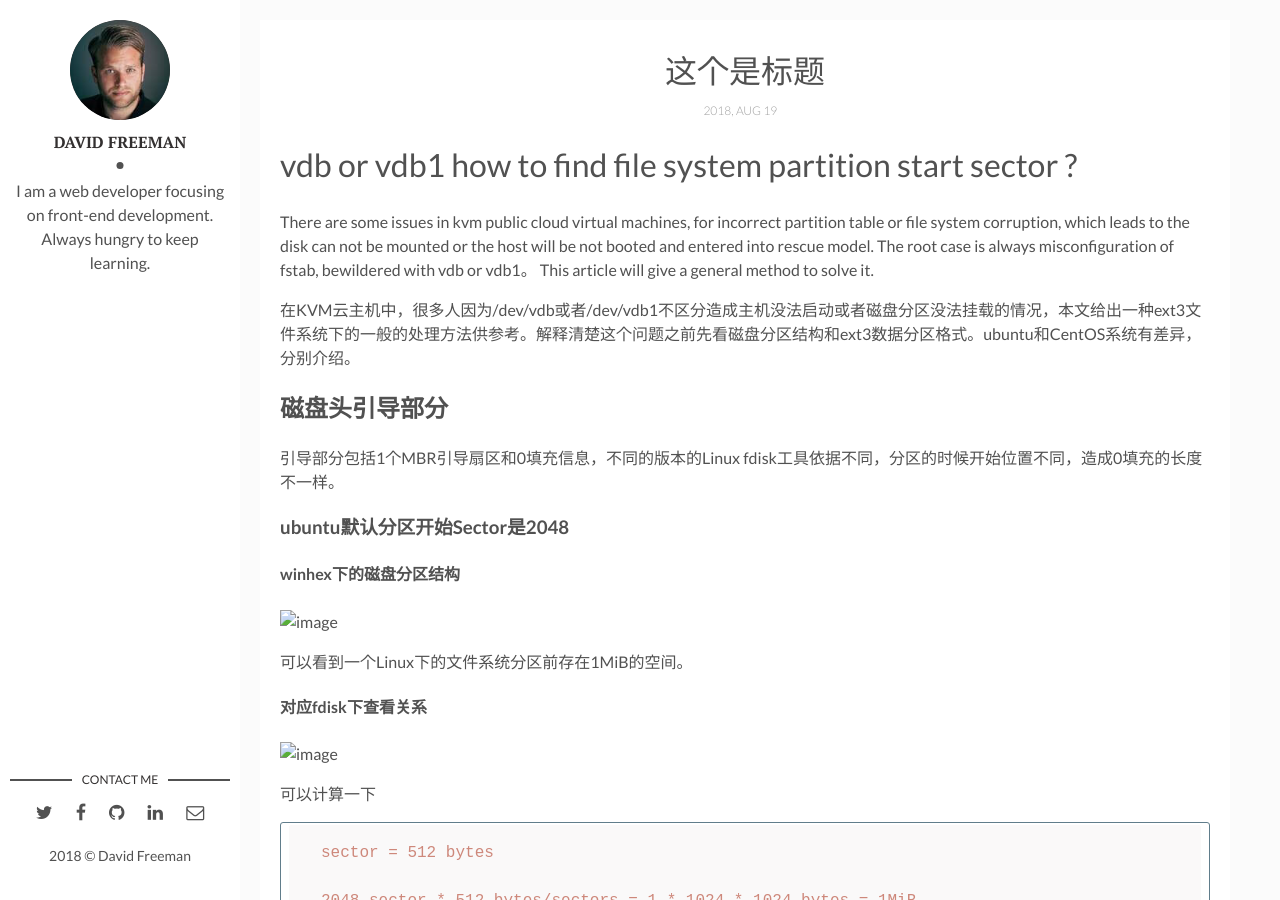
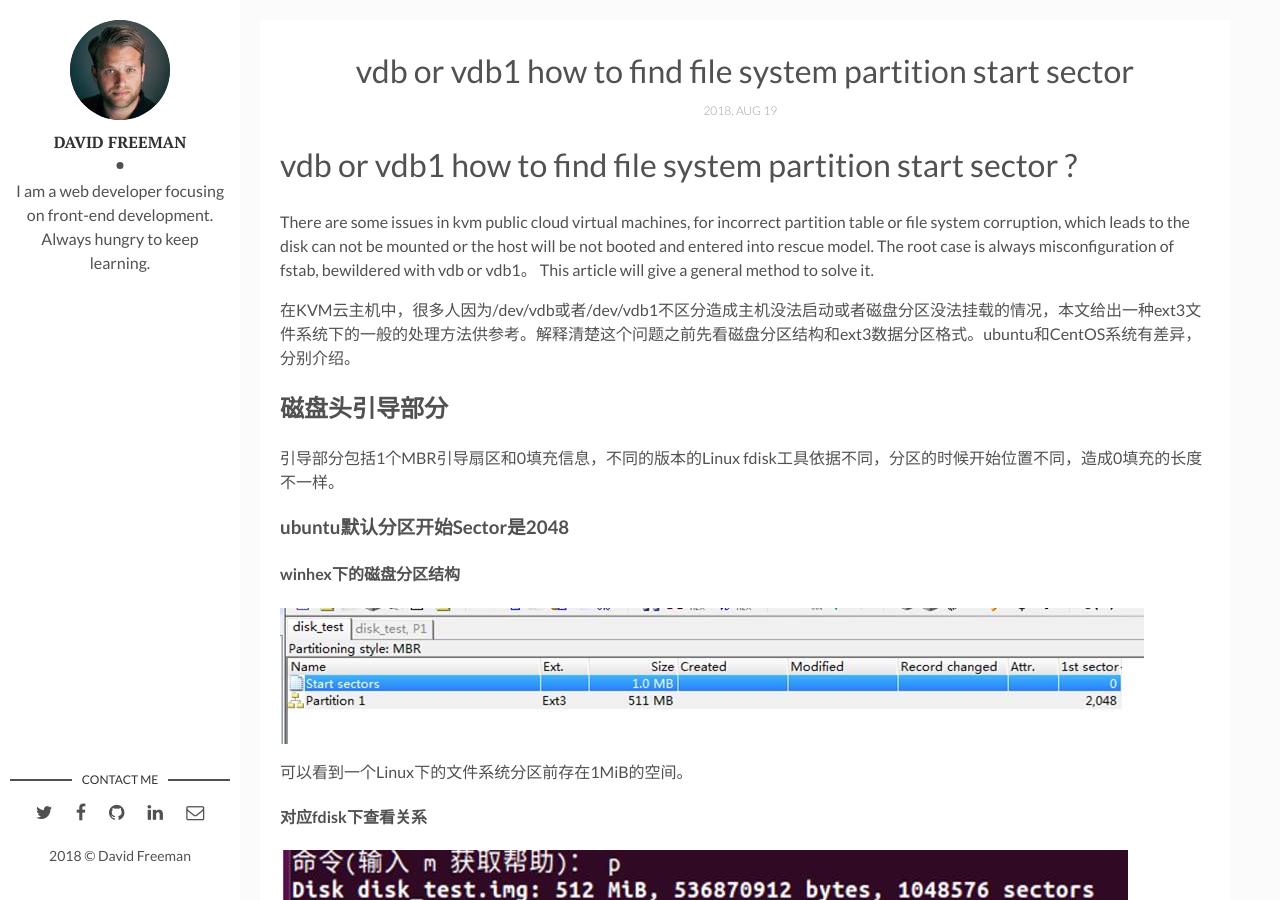
Before and after one commit to changliwei/changliwei.github.io, a Jekyll site: the page built from _posts/2018-08-19-vdb-or-vdb1-how-to-find-ext3-filesystem-partion-start-sector.markdown, in a window 1280 px wide and 900 px high. Built offline with Jekyll 4.4.1, drawn with Linux system fonts in a browser that asks for light colours; comment, search, counter and statistics services are not loaded; some of the changed lines change nothing that is shown.

````diff
--- a/_posts/2018-08-19-vdb-or-vdb1-how-to-find-ext3-filesystem-partion-start-sector.markdown
+++ b/_posts/2018-08-19-vdb-or-vdb1-how-to-find-ext3-filesystem-partion-start-sector.markdown
@@ -1,6 +1,6 @@
 ---
 layout: post
-title: 这个是标题
+title: vdb or vdb1 how to find file system partition start sector
 date: 2018-08-19 10:00:00.000000000 +08:00
 tags: partition start sector
 ---
@@ -18,11 +18,11 @@
 ### ubuntu默认分区开始Sector是2048
 #### winhex下的磁盘分区结构
 
-![image](assets/img/0819/disk_structure.jpg)
+![image]({{site.baseurl}}/assets/img/0819/disk_structure.jpg)
 
 可以看到一个Linux下的文件系统分区前存在1MiB的空间。
 #### 对应fdisk下查看关系
-![image](assets/img/0819/disk_structure1.jpg)
+![image]({{site.baseurl}}/assets/img/0819/disk_structure1.jpg)
 
 可以计算一下
 
@@ -33,7 +33,7 @@
 ```
 
 从winhex直接查看磁盘或者fdisk查看可以知道**磁盘分区前有1MiB空间**。这1MiB的空间，除了前512MiB的MBR，剩余是0填充的。
-![image](assets/img/0819/ubuntu.jpg)
+![image]({{site.baseurl}}/assets/img/0819/ubuntu.jpg)
 
 
 ### CentOS默认分区开始Sector是63
@@ -43,10 +43,10 @@
 
 - 0-1 sector为MBR
 - 2-63 sector为0填充
-![image](assets/img/0819/centos.jpg)
+![image]({{site.baseurl}}/assets/img/0819/centos.jpg)
 
 ## Ext3 磁盘数据结构
-![image](assets/img/0819/disk_data_structure.jpg)
+![image]({{site.baseurl}}/assets/img/0819/disk_data_structure.jpg)
 
 这里先看第0个Block group，因为我们要分析分区引导位置，所以从第一个开始。
 根据ext4文件系统数据格式（https://ext4.wiki.kernel.org/index.php/Ext4_Disk_Layout）知道（同样适合ext3）, 第0个block group中开头存在1024B的预留用来安装x86的引导和填充。具体可以见：
@@ -59,13 +59,13 @@
 ## 超级块数据结构
 Total size is 1024 bytes. 很长自行查看，这里关注特征码，magic相对Magic signature位置。
 
-![image](assets/img/0819/magic.jpg)
+![image]({{site.baseurl}}/assets/img/0819/magic.jpg)
 
 
 ### ubuntu Magic signature位置计算
 
 
-![image](assets/img/0819/ubuntu_magic.jpg)
+![image]({{site.baseurl}}/assets/img/0819/ubuntu_magic.jpg)
 
 根据之前分析
 
@@ -79,7 +79,7 @@
 
 
 ### CentOS Magic signature位置计算
-![image](assets/img/0819/centos_magic.jpg)
+![image]({{site.baseurl}}/assets/img/0819/centos_magic.jpg)
 
 
 63磁盘头引导Sector + group 0开头2个Sector填充 + 0超级块Magic Signature偏移 438
@@ -100,11 +100,11 @@
 
 ## CentOS上的一个分区开始位置计算题
 
-![image](assets/img/0819/probems.jpg)
+![image]({{site.baseurl}}/assets/img/0819/probems.jpg)
 
 如何计算/dev/vdb1的分区开始位置是1234？
 
-![image](assets/img/0819/answer.png)
+![image]({{site.baseurl}}/assets/img/0819/answer.png)
 
 0x009a830-0x00430 = 0x0091400 (hexdump计算的16进制，这里使用)
 
@@ -115,11 +115,11 @@
 ## 最后一个问题vdb和vdb1的问题
 对于直接整体格式化的磁盘，实际上是没有分区表的，不建议这么使用磁盘，在扩容或者其他情况下问题比较多不直观，不建议这么使用。
 
-![image](assets/img/0819/entire.jpg)
+![image]({{site.baseurl}}/assets/img/0819/entire.jpg)
 
 这里赫然有提示，是个整体的磁盘，不是分区，当然也就没有分区表，继续hexdump可见。
 
-![image](assets/img/0819/entrie2.jpg)
+![image]({{site.baseurl}}/assets/img/0819/entrie2.jpg)
 
 这里直接grep到的位置就是0x438,完全没有包括计算分区表位置。
 
````
Also changed, not shown: 1 other file.
